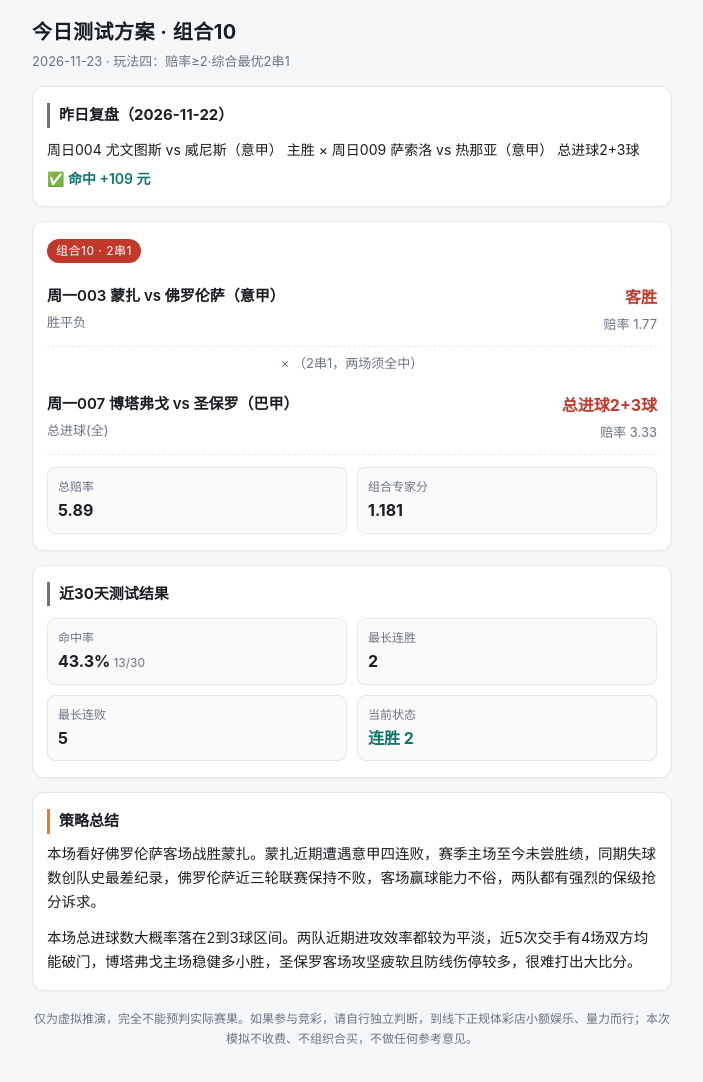
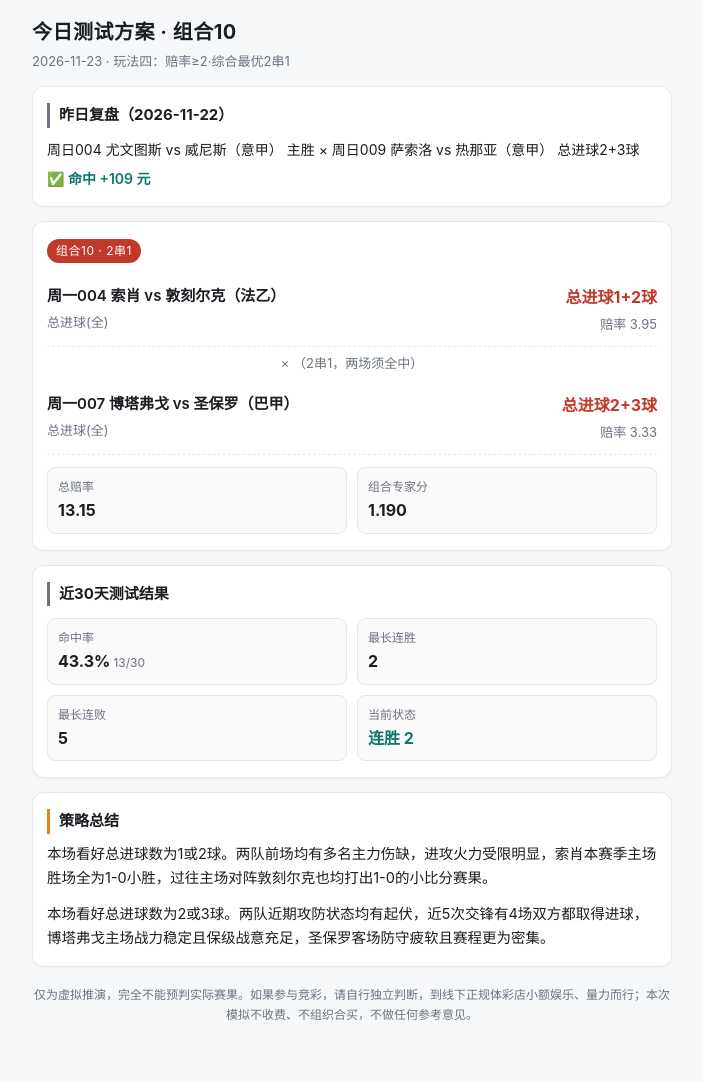
Before and after one commit to Michael-cell123/combo10v2, a plain HTML site: page index.html in a window 1280 px wide. Shown: the whole page, without its empty margins (288-991 px from the left). Drawn offline with Linux system fonts and the light colour scheme.

Commit message:
update report

```diff
--- a/index.html
+++ b/index.html
@@ -49,10 +49,10 @@ padding:2px 9px;border-radius:20px;margin-bottom:10px;letter-spacing:.5px}
 
 <div class="card">
 <div class="tag">组合10 · 2串1</div>
-<div class="leg"><div><div class="m">周一003 蒙扎 vs 佛罗伦萨（意甲）</div><div class="meta">胜平负</div></div><div class="pick"><b>客胜</b><div class="meta">赔率 1.77</div></div></div><div class="x">× （2串1，两场须全中）</div><div class="leg"><div><div class="m">周一007 博塔弗戈 vs 圣保罗（巴甲）</div><div class="meta">总进球(全)</div></div><div class="pick"><b>总进球2+3球</b><div class="meta">赔率 3.33</div></div></div>
+<div class="leg"><div><div class="m">周一004 索肖 vs 敦刻尔克（法乙）</div><div class="meta">总进球(全)</div></div><div class="pick"><b>总进球1+2球</b><div class="meta">赔率 3.95</div></div></div><div class="x">× （2串1，两场须全中）</div><div class="leg"><div><div class="m">周一007 博塔弗戈 vs 圣保罗（巴甲）</div><div class="meta">总进球(全)</div></div><div class="pick"><b>总进球2+3球</b><div class="meta">赔率 3.33</div></div></div>
 <div class="stats">
-<div><span>总赔率</span><b>5.89</b></div>
-<div><span>组合专家分</span><b>1.181</b></div>
+<div><span>总赔率</span><b>13.15</b></div>
+<div><span>组合专家分</span><b>1.190</b></div>
 </div>
 </div>
 
@@ -68,7 +68,7 @@ padding:2px 9px;border-radius:20px;margin-bottom:10px;letter-spacing:.5px}
 
 <div class="card ai">
 <h3>策略总结</h3>
-<p>本场看好佛罗伦萨客场战胜蒙扎。蒙扎近期遭遇意甲四连败，赛季主场至今未尝胜绩，同期失球数创队史最差纪录，佛罗伦萨近三轮联赛保持不败，客场赢球能力不俗，两队都有强烈的保级抢分诉求。</p><p>本场总进球数大概率落在2到3球区间。两队近期进攻效率都较为平淡，近5次交手有4场双方均能破门，博塔弗戈主场稳健多小胜，圣保罗客场攻坚疲软且防线伤停较多，很难打出大比分。</p>
+<p>本场看好总进球数为1或2球。两队前场均有多名主力伤缺，进攻火力受限明显，索肖本赛季主场胜场全为1-0小胜，过往主场对阵敦刻尔克也均打出1-0的小比分赛果。</p><p>本场看好总进球数为2或3球。两队近期攻防状态均有起伏，近5次交锋有4场双方都取得进球，博塔弗戈主场战力稳定且保级战意充足，圣保罗客场防守疲软且赛程更为密集。</p>
 </div>
 
 <div class="foot">仅为虚拟推演，完全不能预判实际赛果。如果参与竞彩，请自行独立判断，到线下正规体彩店小额娱乐、量力而行；本次模拟不收费、不组织合买，不做任何参考意见。</div>
```
